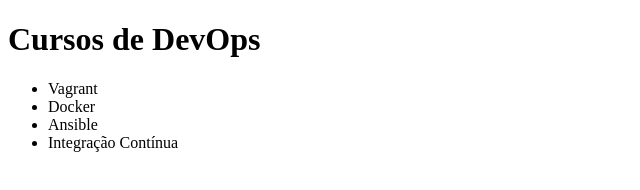
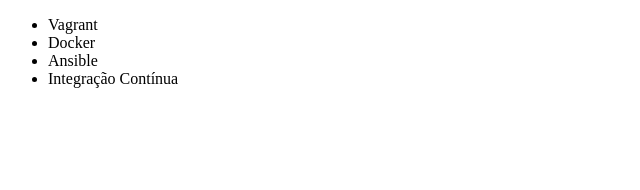
Before and after one commit to EriquiGll/alura-git, a plain HTML site: page index.html in a window 1280 px wide. Shown: the whole page, without its empty margins (0-640 px from the left). Drawn offline with Linux system fonts and the light colour scheme.

Commit message:
Revert "adicionando titulo na pagina"
This reverts commit d7718aa5060fa5f23b834a4ef0e71945ae95a601.

```diff
--- a/index.html
+++ b/index.html
@@ -5,7 +5,6 @@
     <title>Cursos da Alura</title>
 </head>
 <body>
-    <h1>Cursos de DevOps</h1>
     <ul>
         <li>Vagrant</li>
         <li>Docker</li>
```
